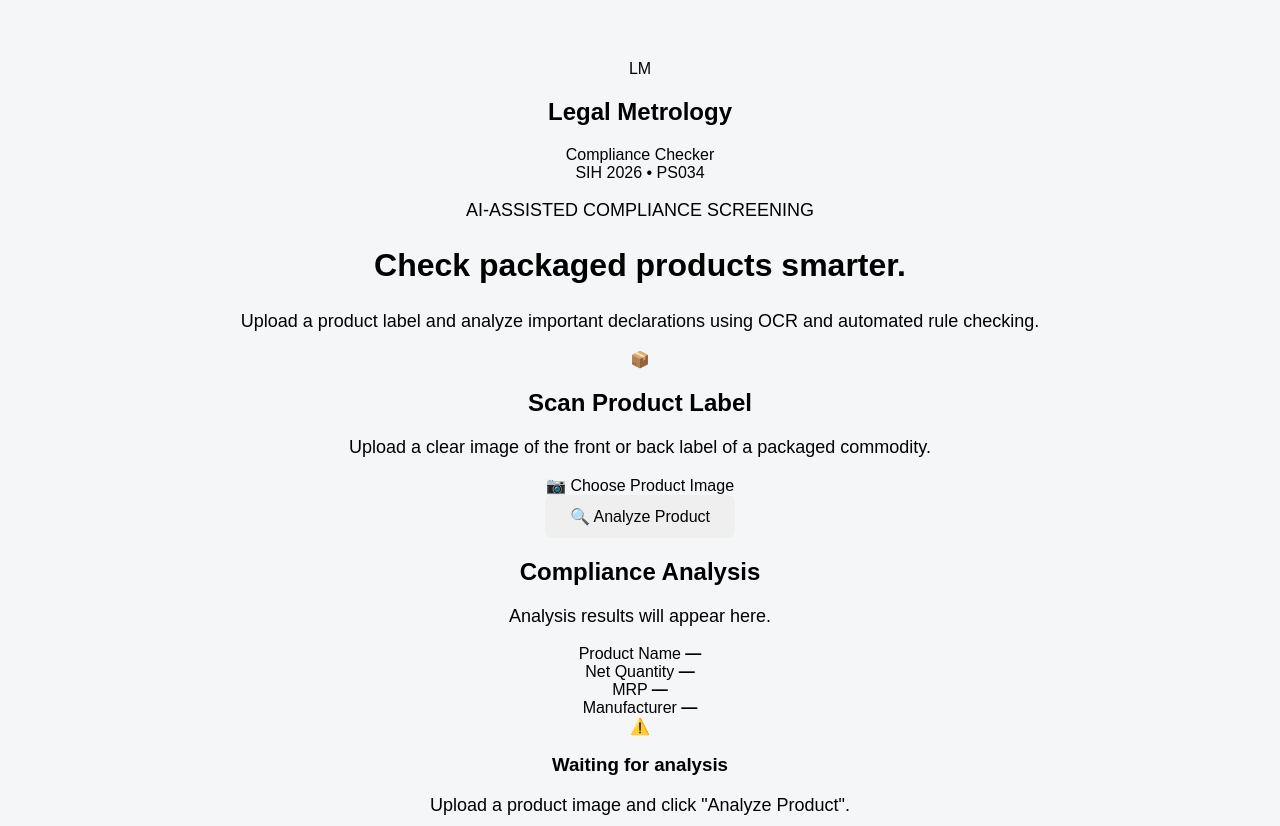
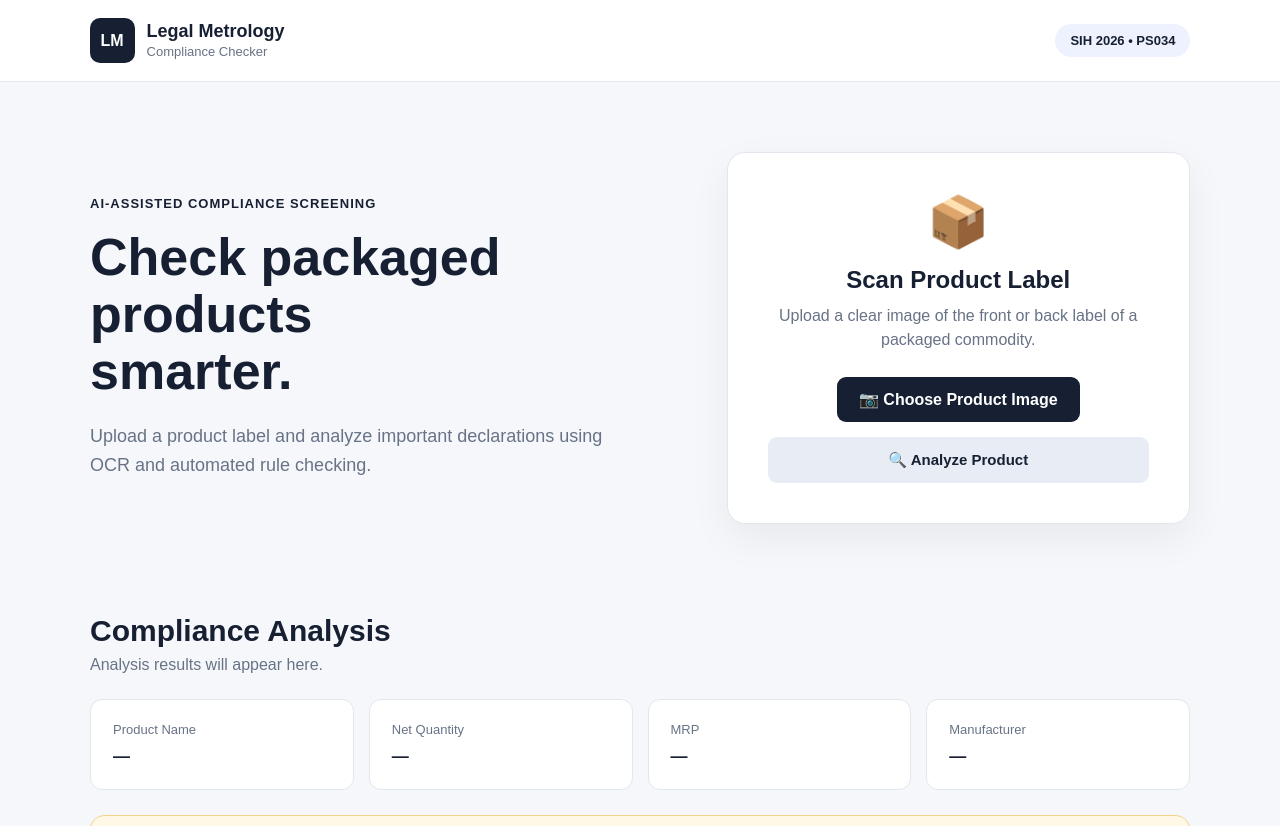
Before and after one commit to SinchanaSK29/PS034-LegalMetrologyChecker-SIH-, a plain HTML site: page index.html in a window 1280 px wide. Shown: the top 826 px of the page. Drawn offline with Linux system fonts and the light colour scheme.

Commit message:
Improve PS034 website styling

```diff
--- a/style.css
+++ b/style.css
@@ -1,35 +1,266 @@
+* {
+    box-sizing: border-box;
+    margin: 0;
+    padding: 0;
+}
+
 body {
     font-family: Arial, sans-serif;
-    background: #f4f6f8;
-    text-align: center;
-    margin: 0;
-    padding: 60px 20px;
+    background: #f5f7fb;
+    color: #172033;
 }
 
-.container {
-    max-width: 700px;
-    margin: auto;
-    background: white;
-    padding: 40px;
-    border-radius: 15px;
+
+/* HEADER */
+
+.header {
+    background: #ffffff;
+    border-bottom: 1px solid #e4e8ef;
+    padding: 18px 7%;
+    display: flex;
+    justify-content: space-between;
+    align-items: center;
 }
 
-h1 {
-    font-size: 32px;
+.brand {
+    display: flex;
+    align-items: center;
+    gap: 12px;
 }
 
-p {
+.logo {
+    width: 45px;
+    height: 45px;
+    background: #172033;
+    color: white;
+    display: flex;
+    justify-content: center;
+    align-items: center;
+    border-radius: 10px;
+    font-weight: bold;
+}
+
+.brand h2 {
     font-size: 18px;
 }
 
-input {
-    margin: 20px;
+.brand span {
+    font-size: 13px;
+    color: #687386;
 }
 
-button {
-    padding: 12px 25px;
-    font-size: 16px;
+.badge {
+    background: #eef2ff;
+    padding: 9px 15px;
+    border-radius: 20px;
+    font-size: 13px;
+    font-weight: bold;
+}
+
+
+/* MAIN */
+
+.main {
+    max-width: 1150px;
+    margin: auto;
+    padding: 70px 25px;
+}
+
+
+/* HERO */
+
+.hero {
+    display: grid;
+    grid-template-columns: 1.1fr 0.9fr;
+    gap: 70px;
+    align-items: center;
+}
+
+.tag {
+    font-size: 13px;
+    font-weight: bold;
+    letter-spacing: 1px;
+    margin-bottom: 18px;
+}
+
+.hero h1 {
+    font-size: 52px;
+    line-height: 1.1;
+    margin-bottom: 22px;
+}
+
+.hero h1 span {
+    display: block;
+}
+
+.description {
+    font-size: 18px;
+    line-height: 1.6;
+    color: #687386;
+    max-width: 550px;
+}
+
+
+/* UPLOAD CARD */
+
+.upload-card {
+    background: white;
+    padding: 40px;
+    border-radius: 18px;
+    border: 1px solid #e2e6ed;
+    text-align: center;
+    box-shadow: 0 15px 40px rgba(0,0,0,0.06);
+}
+
+.upload-icon {
+    font-size: 50px;
+    margin-bottom: 15px;
+}
+
+.upload-card h2 {
+    margin-bottom: 10px;
+}
+
+.upload-card p {
+    color: #687386;
+    line-height: 1.5;
+    margin-bottom: 25px;
+}
+
+.upload-button {
+    display: inline-block;
+    background: #172033;
+    color: white;
+    padding: 13px 22px;
+    border-radius: 9px;
+    cursor: pointer;
+    font-weight: bold;
+}
+
+.analyze-button {
+    display: block;
+    width: 100%;
+    margin-top: 15px;
+    padding: 14px;
     border: none;
-    border-radius: 8px;
+    border-radius: 9px;
+    background: #e8edf5;
+    color: #172033;
+    font-size: 15px;
+    font-weight: bold;
     cursor: pointer;
 }
+
+.analyze-button:hover {
+    opacity: 0.85;
+}
+
+
+/* IMAGE PREVIEW */
+
+#imagePreview img {
+    max-width: 100%;
+    max-height: 250px;
+    margin-top: 20px;
+    border-radius: 10px;
+    border: 1px solid #ddd;
+}
+
+
+/* RESULT */
+
+.result-section {
+    margin-top: 90px;
+}
+
+.result-section h2 {
+    font-size: 30px;
+}
+
+.result-subtitle {
+    color: #687386;
+    margin-top: 8px;
+    margin-bottom: 25px;
+}
+
+.result-grid {
+    display: grid;
+    grid-template-columns: repeat(4, 1fr);
+    gap: 15px;
+}
+
+.result-card {
+    background: white;
+    border: 1px solid #e2e6ed;
+    padding: 22px;
+    border-radius: 12px;
+}
+
+.result-card span {
+    display: block;
+    font-size: 13px;
+    color: #687386;
+    margin-bottom: 10px;
+}
+
+.result-card strong {
+    font-size: 17px;
+}
+
+
+/* COMPLIANCE RESULT */
+
+.compliance-result {
+    margin-top: 25px;
+    background: #fff8e6;
+    border: 1px solid #f1d48a;
+    padding: 25px;
+    border-radius: 14px;
+    display: flex;
+    gap: 18px;
+    align-items: center;
+}
+
+.status-icon {
+    font-size: 35px;
+}
+
+.compliance-result h3 {
+    margin-bottom: 7px;
+}
+
+.compliance-result p {
+    color: #687386;
+}
+
+
+/* FOOTER */
+
+footer {
+    text-align: center;
+    padding: 30px;
+    color: #687386;
+    font-size: 13px;
+}
+
+
+/* MOBILE */
+
+@media (max-width: 800px) {
+
+    .hero {
+        grid-template-columns: 1fr;
+    }
+
+    .hero h1 {
+        font-size: 40px;
+    }
+
+    .result-grid {
+        grid-template-columns: 1fr 1fr;
+    }
+
+    .header {
+        padding: 15px 5%;
+    }
+}
```
